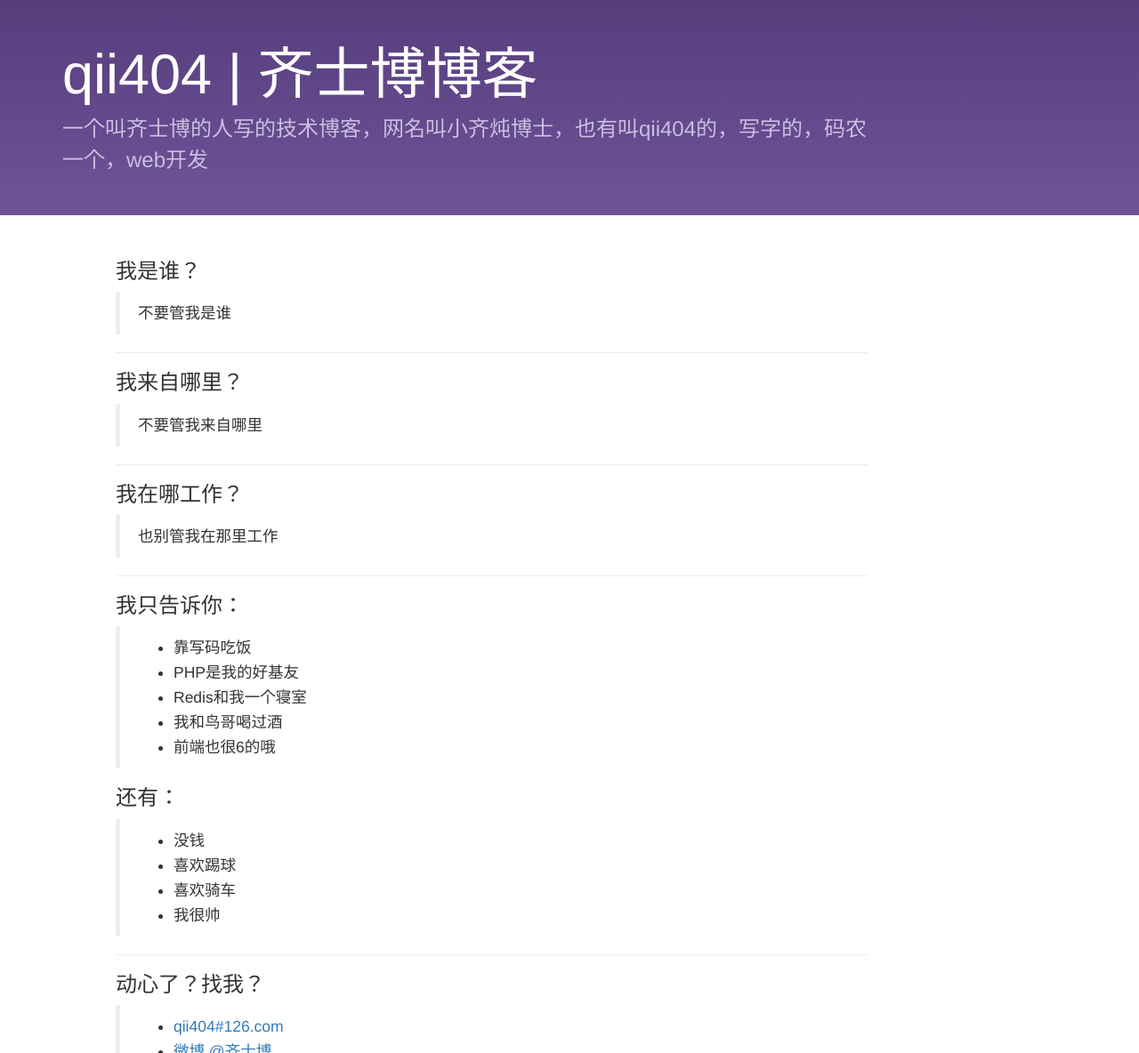
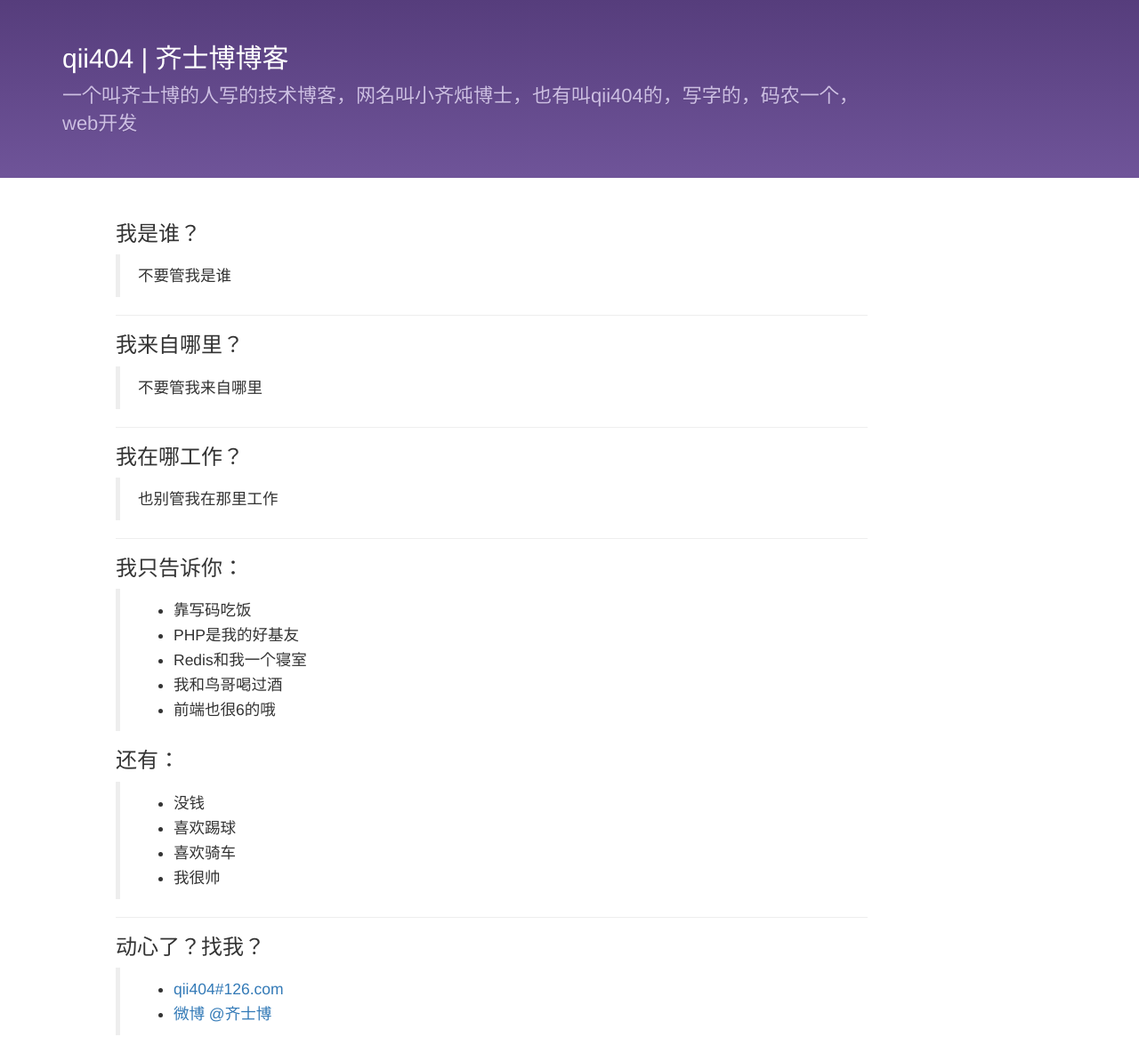
Before and after one commit to qishibo/qishibo.github.io, a Jekyll site: the page built from about.md, in a window 1280 px wide. Shown: the part 153-1337 px from the top of the page at 89% size. Built offline with Jekyll 4.4.1, drawn with Linux system fonts in a browser that asks for light colours; nearby versions of some CDN libraries; grey boxes are pictures that could not be loaded.

Commit message:
modify font

```diff
--- a/_layouts/index.html
+++ b/_layouts/index.html
@@ -69,10 +69,10 @@
 </style>
 
 <div class="qii-top-desc">
-    <div class="jumbotron text-center">
+    <div class="jumbotron">
         <div class="container">
-            <h1>qii404's Blog</h1>
-            <h2>一个叫齐士博的人写的博客...</h2>
+            <h2>梦想这东西和经典一样，永远不会因时间而褪色，反而愈显珍贵</h2>
+            <h3><span class="glyphicon glyphicon-align-center"></span>  一个叫齐士博的人写的博客</h3>
         </div>
     </div>
 </div>
--- a/_layouts/post.html
+++ b/_layouts/post.html
@@ -20,7 +20,7 @@
         margin-right: 20%;
     }
     .qii-top-desc .post-desc{
-        font-size: 24px;
+        font-size: 22px;
         font-weight: 300;
         margin-right: 20%;
         color: #cdbfe3;
@@ -38,7 +38,7 @@
 <header class="qii-top-desc">
     <div class="jumbotron">
         <div class="container">
-            <h1 class="post-title">{{ page.title }}</h1>
+            <h2 class="post-title">{{ page.title }}</h2>
             <p class="post-desc">{{ page.description}}</p>
         </div>
     </div>
```
